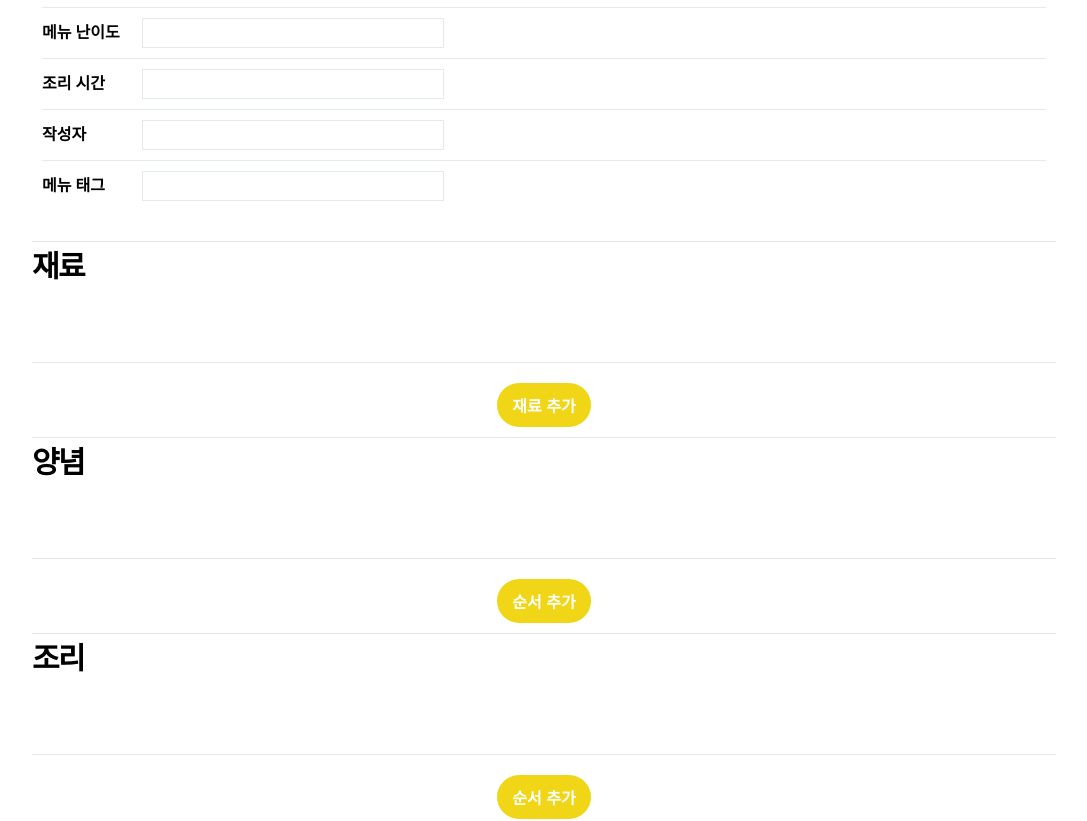
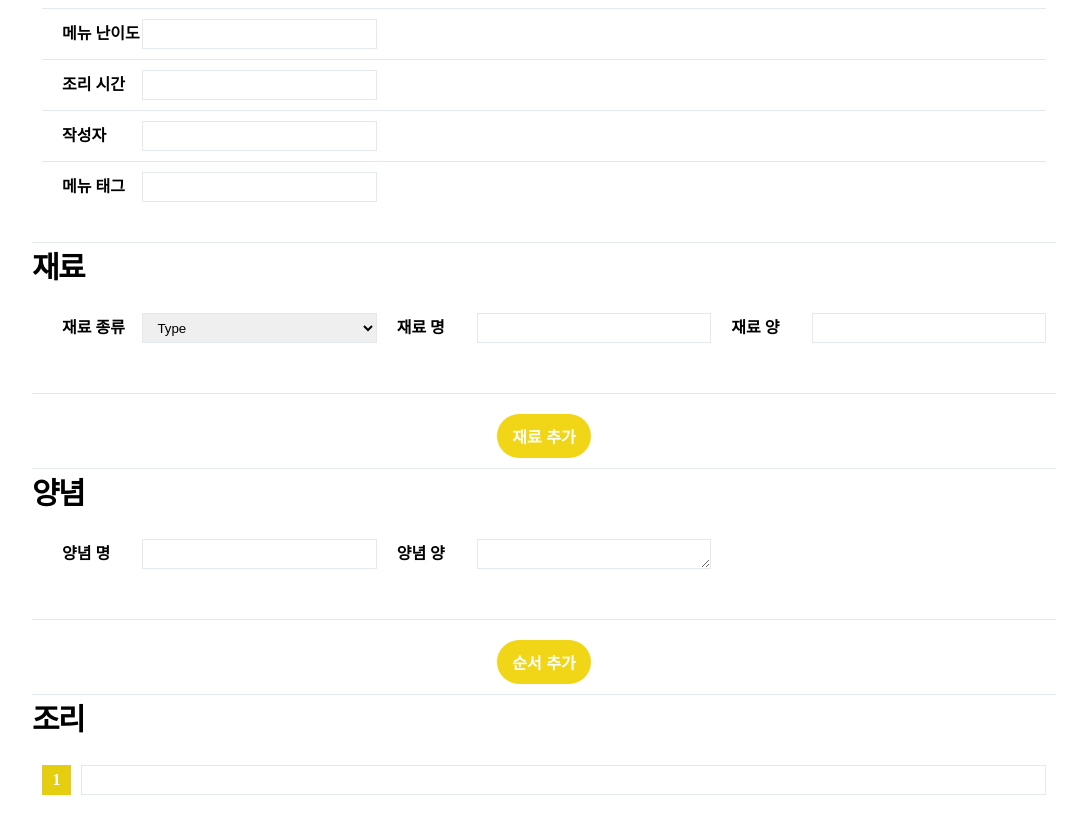
Before and after one commit to doakuma/MMER, a Next.js app in the folder front/: page /recipe/recipeRegist in a window 1280 px wide. Shown: the part 564-1385 px from the top of the page, without its empty margins (96-1183 px from the left). Built offline with nearby package versions, Linux system fonts and the light colour scheme.

Commit message:
[style] 정보 입력 항목 스타일

```diff
--- a/front/pages/recipe/recipeRegist.tsx
+++ b/front/pages/recipe/recipeRegist.tsx
@@ -223,7 +223,22 @@ function recipeRegist() {
         <div className="regist regist_ingredient">
           <h2 className="stit-recipe">재료</h2>
           <ul className="list-regist">
-            <li></li>
+            <li>
+              <label className="tit-regist" htmlFor="selIngr">
+                재료 종류
+              </label>
+              <select name="selIngr" id="selIngr" className="text">
+                <option value="">Type</option>
+              </select>
+              <label className="tit-regist" htmlFor="nmIngr">
+                재료 명
+              </label>
+              <input type="text" className="text" id="nmIngr" />
+              <label className="tit-regist" htmlFor="amtIngr">
+                재료 양
+              </label>
+              <input type="text" className="text" id="amtIngr" />
+            </li>
           </ul>
           <div className="btn-area md">
             <button className="btn secondary">재료 추가</button>
@@ -232,7 +247,16 @@ function recipeRegist() {
         <div className="regist regist_source">
           <h2 className="stit-recipe">양념</h2>
           <ul className="list-regist">
-            <li></li>
+            <li>
+              <label className="tit-regist" htmlFor="nmSrcs">
+                양념 명
+              </label>
+              <input type="text" className="text" id="nmSrcs" />
+              <label className="tit-regist" htmlFor="amtSrcs">
+                양념 양
+              </label>
+              <textarea className="text" id="amtSrcs"></textarea>
+            </li>
           </ul>
           <div className="btn-area md">
             <button className="btn secondary">순서 추가</button>
@@ -241,7 +265,12 @@ function recipeRegist() {
         <div className="regist regist_cookseq">
           <h2 className="stit-recipe">조리</h2>
           <ul className="list-regist">
-            <li></li>
+            <li>
+              <label className="tit-regist" htmlFor="cookSeq01">
+                1
+              </label>
+              <input type="text" className="text" id="cookSeq01" />
+            </li>
           </ul>
           <div className="btn-area md">
             <button className="btn secondary">순서 추가</button>
--- a/front/styles/layout.css
+++ b/front/styles/layout.css
@@ -487,16 +487,35 @@
 }
 .list-regist li {
   display: grid;
-  grid-template-columns: 10% 1fr 2fr;
+  grid-template-columns: 10% 1fr 10% 1fr 10% 1fr;
   align-items: center;
   padding: 10px 0;
   border-top: 1px solid #e4e8ef;
 }
 .list-regist li .tit-regist {
   font-weight: bold;
+  padding: 0 0 0 20px;
 }
-
-.regist:first-of-type,
+.regist.regist_cookseq li {
+  display: flex;
+  align-items: center;
+}
+.regist.regist_cookseq li .tit-regist {
+  display: flex;
+  align-items: center;
+  justify-content: center;
+  padding: 0;
+  width: 30px;
+  height: 30px;
+  margin: 0 10px 0 0;
+  border: 1px solid #e5cd10;
+  background: #e5cd10;
+  color: #fff;
+}
+.regist.regist_cookseq li .text {
+  width: 100%;
+}
+.tit-regist .regist:first-of-type,
 .list-regist li:first-of-type {
   border: 0;
 }
```
